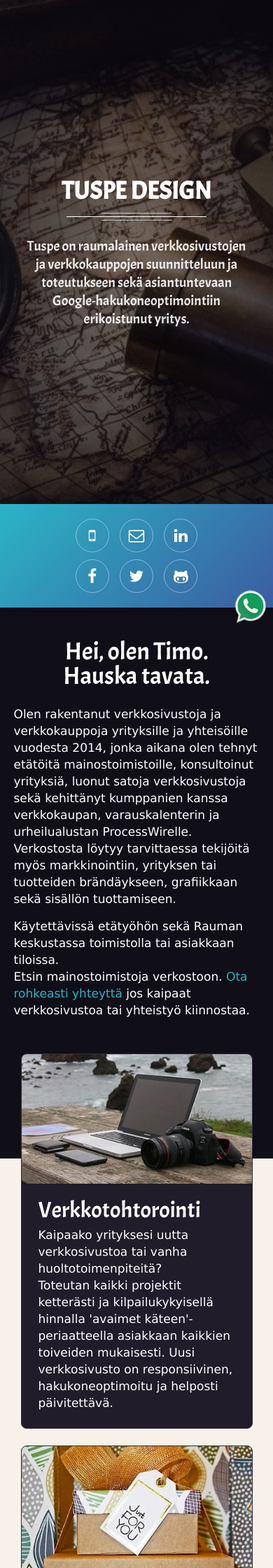
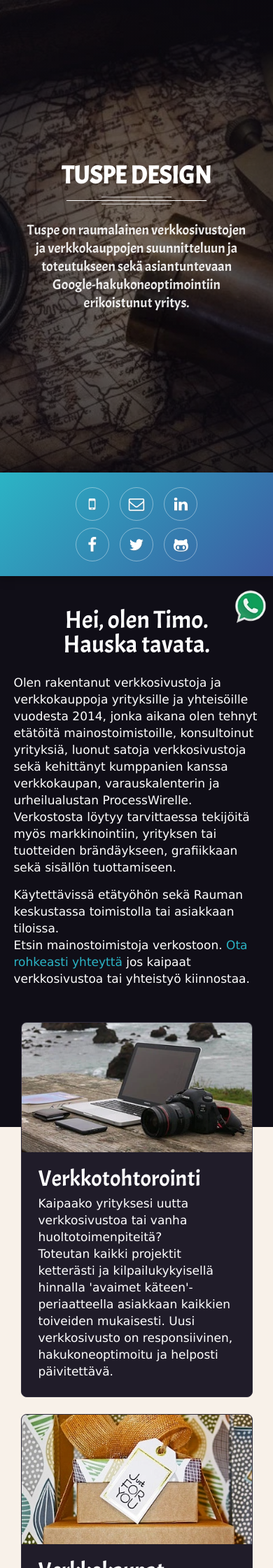
Before and after one commit to fahadashiq12/Svelte-Tuspe, a Jekyll site: the page built from index.markdown, in a window 390 px wide. Shown: the top 2240 px of the page at 70% size. Built offline with Jekyll 4.4.1, drawn with Linux system fonts in a browser that asks for light colours.

Commit message:
Mobile hero height

```diff
--- a/_includes/style.css
+++ b/_includes/style.css
@@ -732,7 +732,7 @@ main .col-9 ul {
     }
 	#hero,
 	#hero img {
-		height: 80vh;
+		height: 75vh;
 	}
     #line .socialmedia {
         max-width: 240px
```
